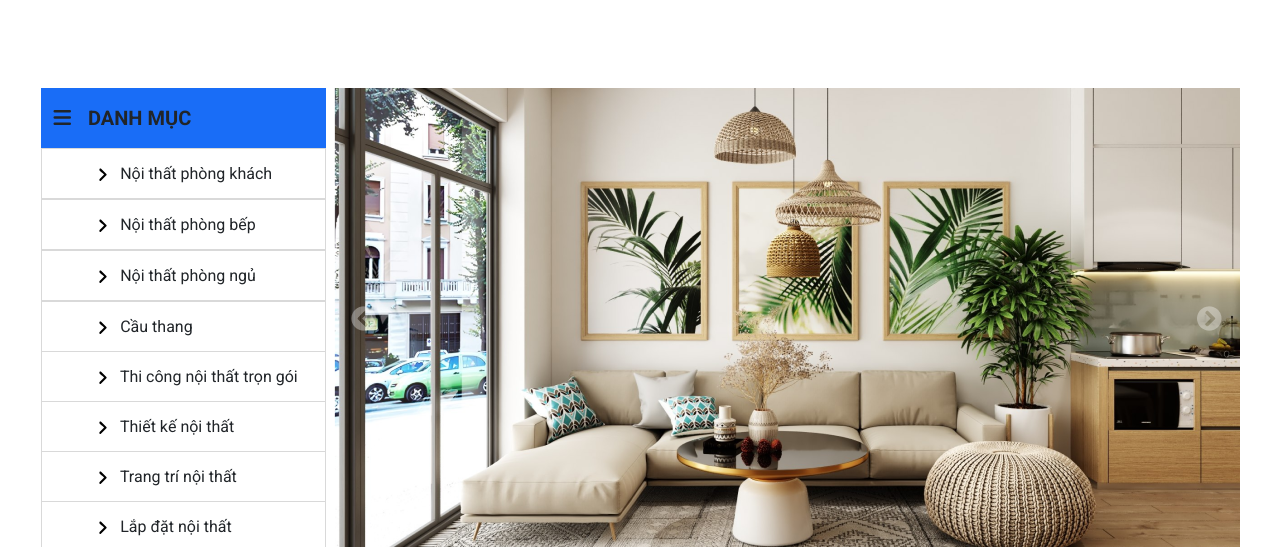
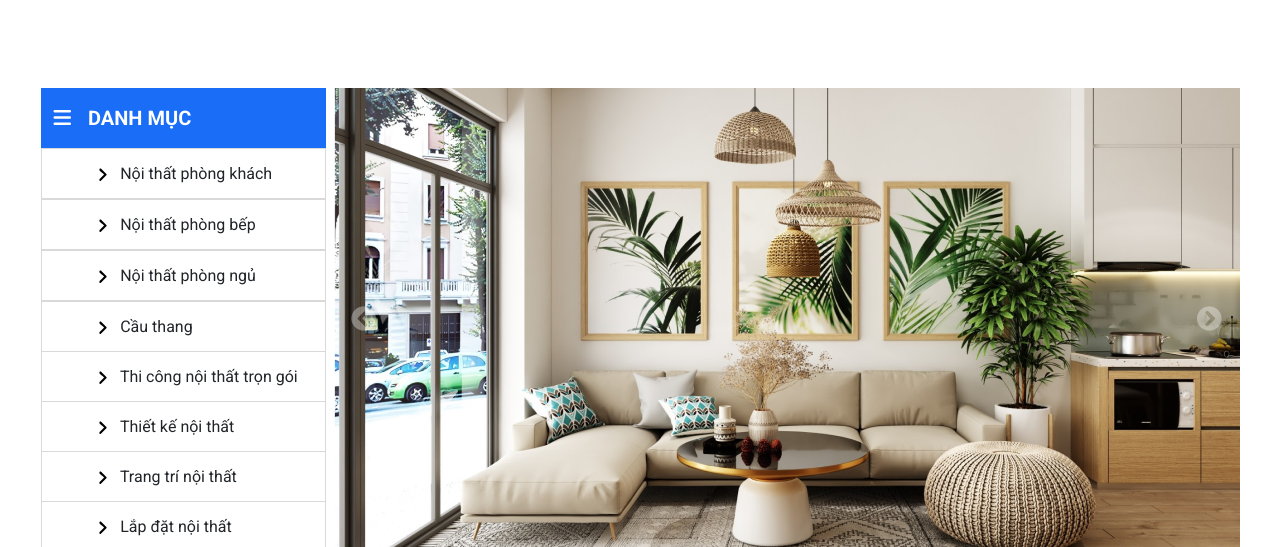
Before and after one commit to trungvi123/Desktop_NT_NHU_Y, a PHP site: page / in a window 1280 px wide. Shown: the part 162-709 px from the top of the page. Run offline with PHP 8.4, Linux system fonts and the light colour scheme.

Commit message:
update animate

```diff
--- a/index.html
+++ b/index.html
@@ -176,8 +176,8 @@
 
         <div class="category">
             <div class="categoryLeft">
-                <div class="categoryBtn"><i class="fa-solid fa-bars"></i><span
-                        class="categoryBtn__text">DANH MỤC</span></div>
+                <div class="categoryBtn"><i class="text-white fa-solid fa-bars"></i><span
+                        class="categoryBtn__text text-white">DANH MỤC</span></div>
                 <div class="categoryBtn categoryBtn2 responsive"><img src="./asset/img/icon/Bar.png" alt="ảnh"></div>
                 <ul class="categoryList">
                     <li class="p-0"><a style="padding: 15px 20px 15px 20px;border-top: 1px solid #D9D9D9;"
--- a/public/desktop.css
+++ b/public/desktop.css
@@ -1315,6 +1315,7 @@ h4 {
 
     .categoryBtn {
         display: none;
+
     }
 
     .categoryBtn.responsive {
```
